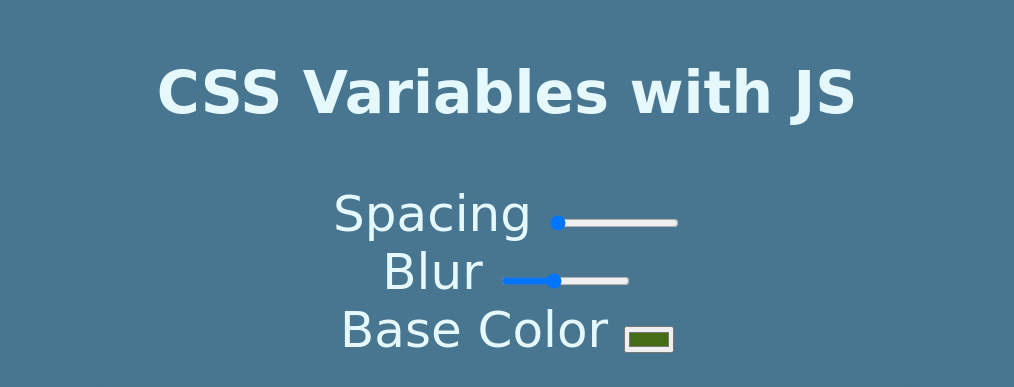
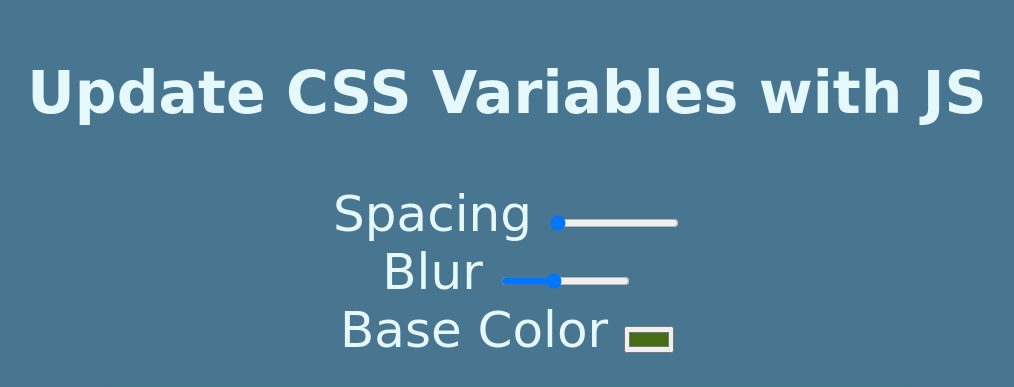
Before and after one commit to highflyer910/javascript30, a plain HTML site: page CSS_variables/index.html in a window 1280 px wide. Shown: the top 387 px of the page, without its empty margins (133-1147 px from the left). Drawn offline with Linux system fonts and the light colour scheme; a web font is replaced by a local one.

Commit message:
CSS Variables

```diff
--- a/CSS_variables/index.html
+++ b/CSS_variables/index.html
@@ -8,7 +8,7 @@
   <link rel="stylesheet" href="style.css">
 </head>
 <body>
-  <h3>CSS Variables with JS</h3>
+  <h3>Update CSS Variables with JS</h3>
 
   <div class="container">
     <form>
```
